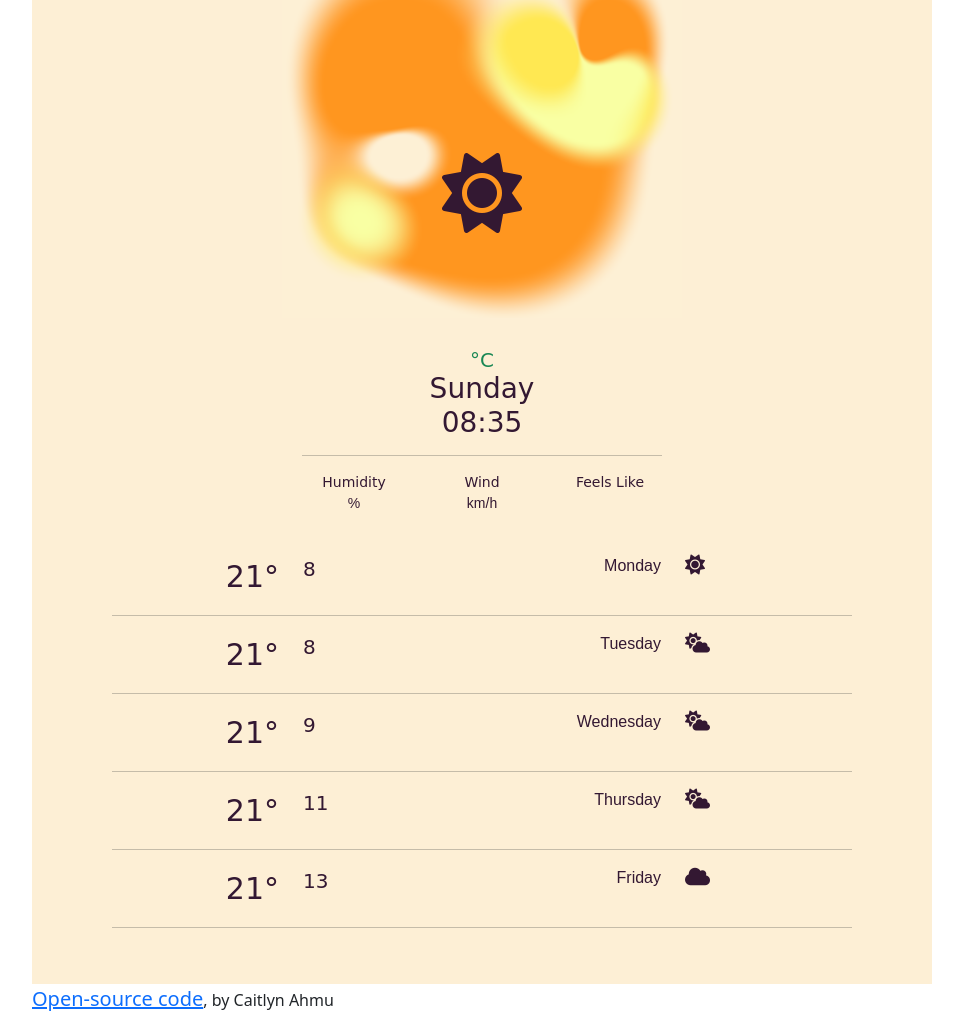
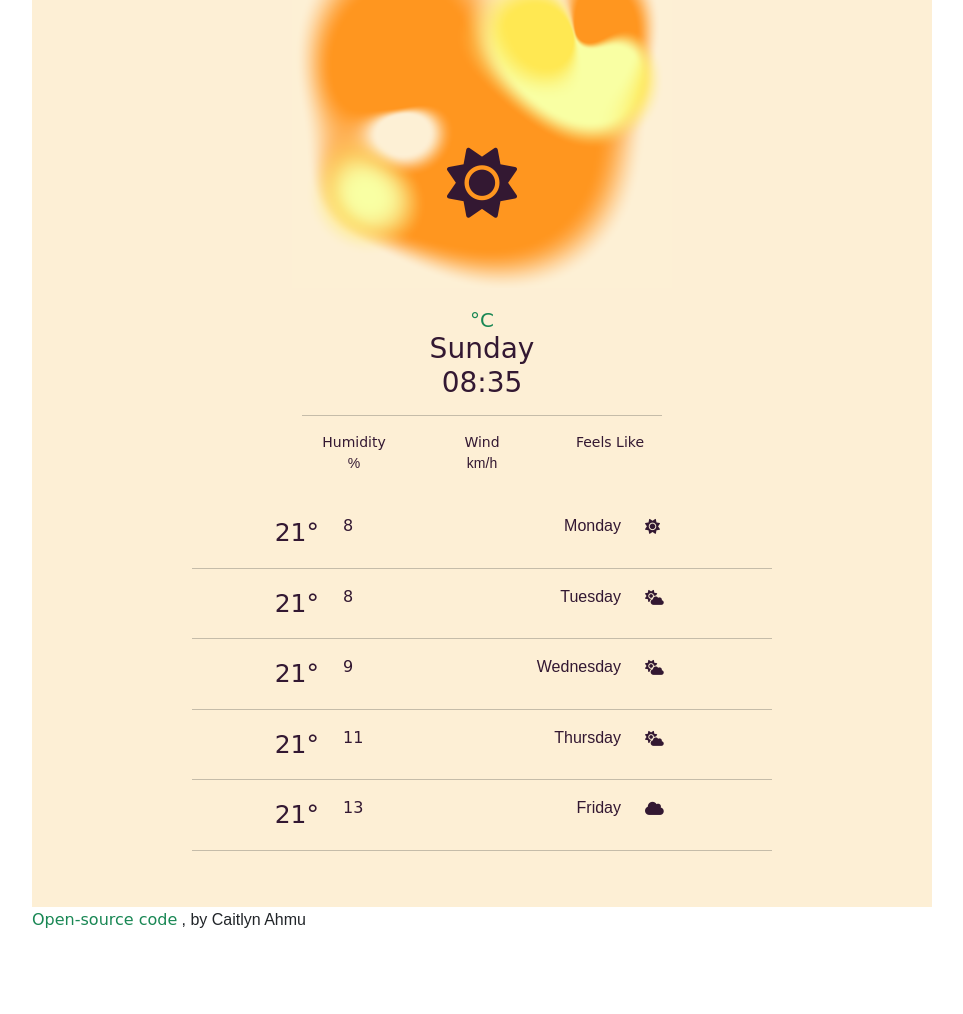
Before and after one commit to cahmu2/weather-app, a plain HTML site: page index.html in a window 1280 px wide. Shown: the part 210-1224 px from the top of the page, without its empty margins (50-1013 px from the left). After the commit the page ends 1182 px from the top, so only its background shows below. Drawn offline with nearby package versions, Linux system fonts and the light colour scheme; no server answers.

Commit message:
re-sized contents of page to fit screen

```diff
--- a/index.html
+++ b/index.html
@@ -141,9 +141,13 @@
         </div>
       </div>
       <footer>
-        <a href="https://github.com/cahmu2/weather-app" target="_blank"
+        <a
+          id="open-source"
+          href="https://github.com/cahmu2/weather-app"
+          target="_blank"
           >Open-source code</a
-        >, by Caitlyn Ahmu
+        >
+        <span class="name">, by Caitlyn Ahmu</span>
       </footer>
     </div>
 
--- a/src/style.css
+++ b/src/style.css
@@ -2,16 +2,13 @@ section {
   padding-bottom: 20px;
 }
 img {
-  width: 400px;
+  width: 380px;
   display: block;
   margin: 0 auto;
-  padding-top: 30px;
-}
-hr {
-  margin: 0.2rem 0px;
 }
 
 h3,
+#open-source,
 .heading,
 .current-high,
 .current-low,
@@ -29,7 +26,8 @@ a,
 }
 .city,
 .outcome,
-.day {
+.day,
+.name {
   font-family: "Nunito", sans-serif;
 }
 h3,
@@ -56,7 +54,7 @@ h3,
 }
 h3,
 .temp {
-  font-size: 30px;
+  font-size: 25px;
 }
 .line,
 .details {
@@ -71,7 +69,7 @@ h3,
 .sunny,
 .cloud-sun,
 .cloud {
-  font-size: 20px;
+  font-size: 15px;
 }
 .temp,
 .day {
@@ -83,13 +81,13 @@ h3,
 }
 
 .container {
-  margin-top: 20px;
+  margin: 20px 0px 40px 0px;
 }
 .weather-app {
   background: #fdefd5;
   max-width: 900px;
 }
-.search {
+.d-flex {
   padding: 40px 40px 0 40px;
 }
 .current {
@@ -106,6 +104,7 @@ h3,
 .heading {
   font-size: 60px;
   position: relative;
+  padding-top: 20px;
 }
 .heading-text {
   position: absolute;
@@ -114,18 +113,15 @@ h3,
   text-align: center;
   width: 100%;
   background: transparent;
+  margin-top: 25px;
 }
 .sun {
-  padding-top: 20px;
-  font-size: 80px;
+  font-size: 70px;
 }
 .current-high {
-  font-size: 80px;
-  padding-top: 30px;
+  font-size: 75px;
+  padding-top: 20px;
   line-height: 1.2;
-}
-.current-low {
-  font-size: 30px;
 }
 .details {
   font-size: 14px;
@@ -136,10 +132,12 @@ h3,
   margin-bottom: 40px;
 }
 .daily {
-  padding: 0 80px;
+  padding: 0 160px;
 }
-.lowest {
-  font-size: 20px;
+.lowest,
+.name,
+#open-source {
+  font-size: 16px;
 }
 .bottom {
   padding: 0 10%;
@@ -147,3 +145,7 @@ h3,
 #city {
   text-transform: uppercase;
 }
+#open-source {
+  color: #198754;
+  text-decoration: none;
+}
```
